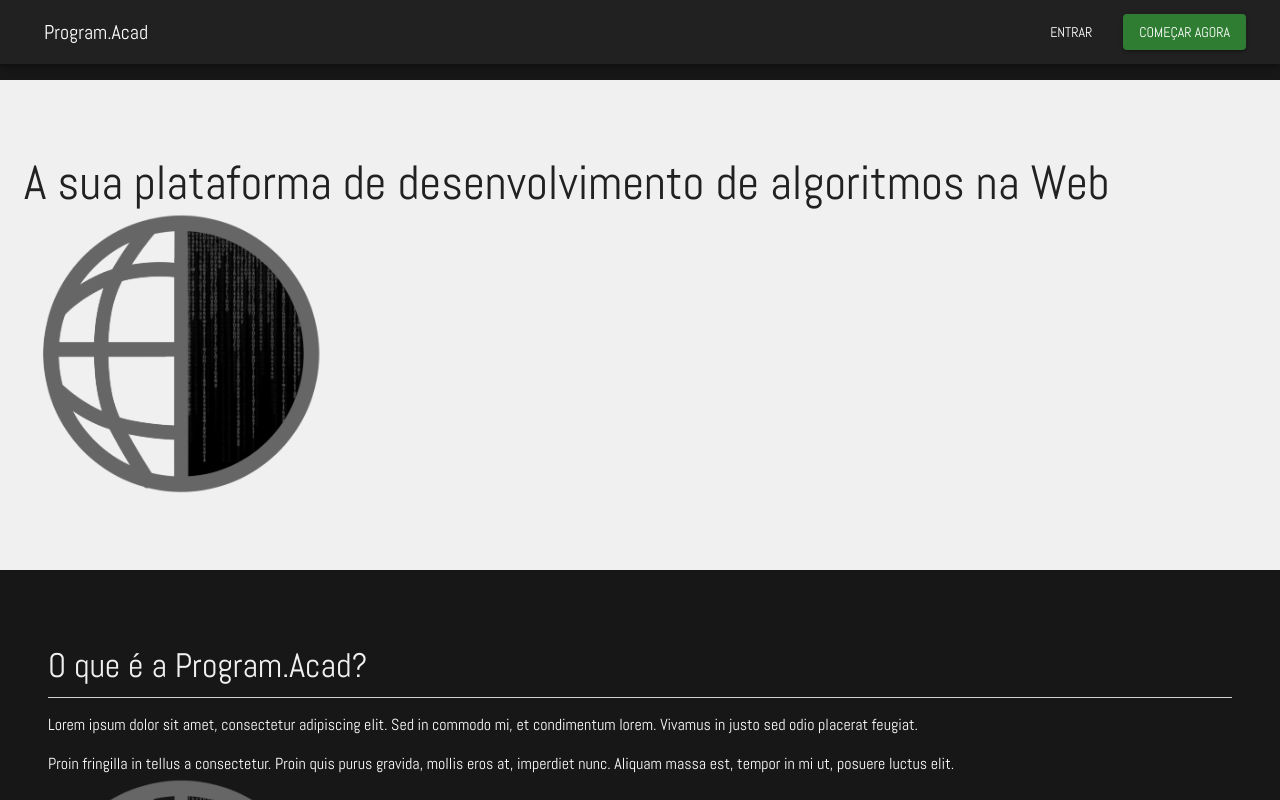
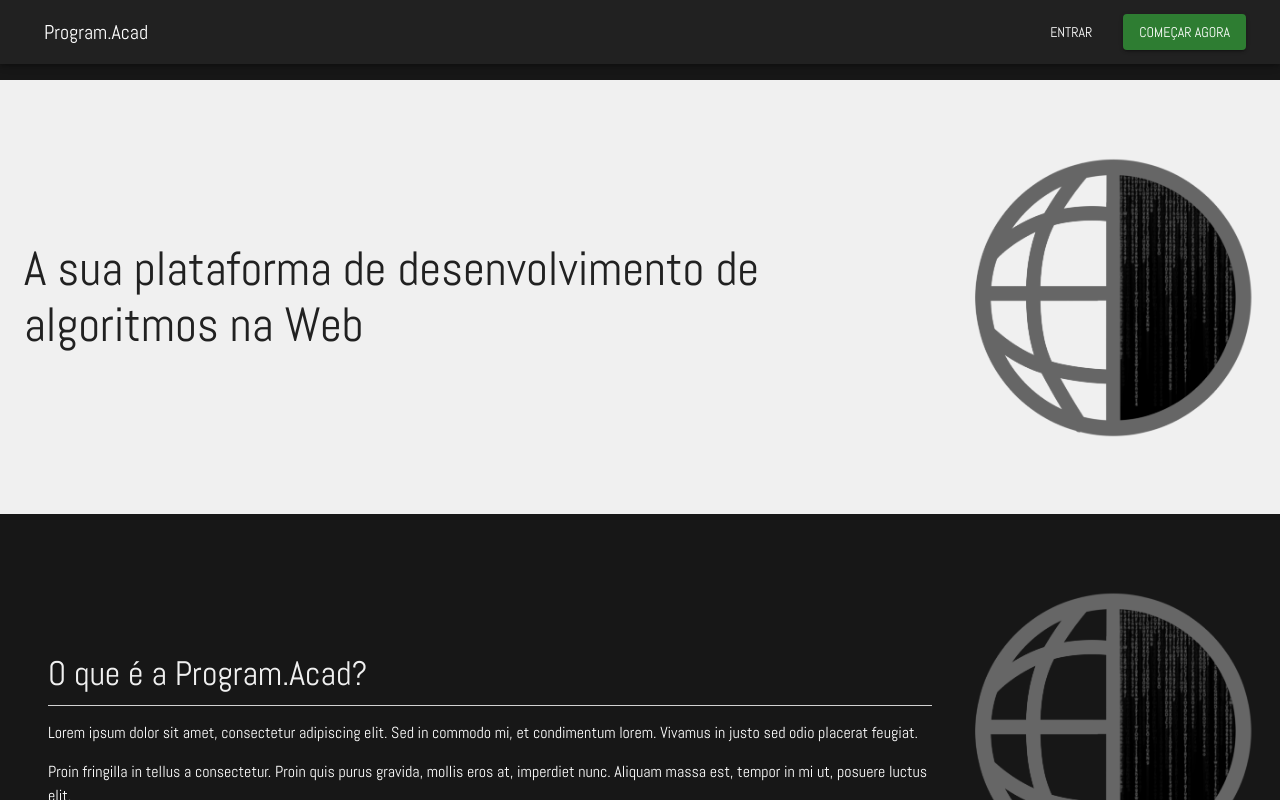
Before and after one commit to neanderlink2/program-acad-front, a React (Create React App) app: page / in a window 1280 px wide. Shown: the top 800 px of the page. Built offline with nearby package versions, Linux system fonts and the light colour scheme; no server answers.

Commit message:
Correção na centralização das imagens

```diff
--- a/src/contexts/AuthProvider/index.tsx
+++ b/src/contexts/AuthProvider/index.tsx
@@ -126,7 +126,7 @@ export default function AuthProvider({ children }: PropsWithChildren<{}>) {
           cpf: result.claims.cpf,
           sexo: result.claims.sexo,
           picture: firebaseTokenUser.user?.photoURL ?? "",
-          dataNascimento: new Date(result.claims.data_nascimento),
+          dataNascimento: result.claims?.data_nascimento ? new Date(result.claims?.data_nascimento) : undefined,
           email: firebaseTokenUser.user?.email ?? "",
           nomeCompleto: firebaseTokenUser.user?.displayName ?? "",
         });
--- a/src/pages/home/styles.tsx
+++ b/src/pages/home/styles.tsx
@@ -1,6 +1,6 @@
-import React from 'react';
 import { Container, Typography } from '@material-ui/core';
 import { makeStyles } from '@material-ui/core/styles';
+import React from 'react';
 import styled from 'styled-components';
 import logo from '../../assets/logo-only.png';
 
@@ -9,7 +9,7 @@ export const WhiteSection = styled.section({
 });
 
 export const CenterSection = styled(Container)({
-    display: 'flex',
+    display: 'flex !important',
     flexDirection: 'row',
     justifyContent: 'center',
     flexWrap: 'wrap',
--- a/src/pages/login/index.tsx
+++ b/src/pages/login/index.tsx
@@ -49,10 +49,6 @@ const LoginScreen = ({ title, user, error }: LoginScreenProps) => {
     entrarGithub,
     entrarGoogle,
   } = useAuth();
-  // useUserLoginFailed(errorCode, () => {
-  //     setErrorCode(undefined)
-  // });
-  // useUserLoginSuccess(loginResult);
 
   async function loginSenha() {
     await entrarUsuarioSenha(email, senha);
```
Also changed, not shown: src/modules/account/sagas.ts (+0 -11 lines). Lines whose indentation alone changed are shown as unchanged.
